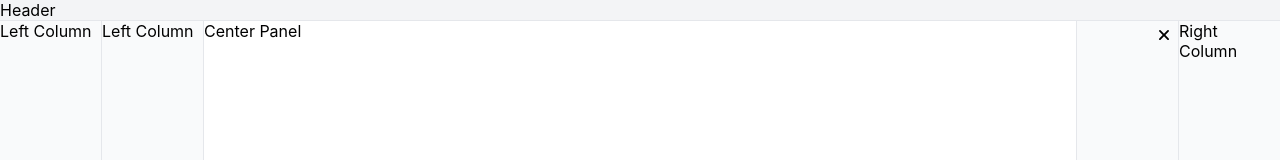
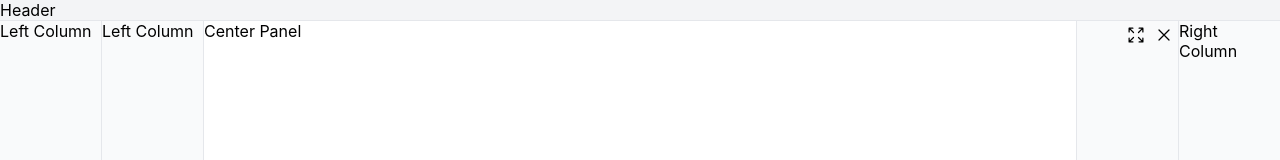
Before and after one commit to personal-island9353/pico-ide, a React (Vite) app: page / in a window 1280 px wide. Shown: the top 160 px of the page. Built offline with nearby package versions, Linux system fonts and the light colour scheme.

Commit message:
Add maximize button to Sidebar using `ArrowsPointingOutIcon`

```diff
--- a/src/app/App.tsx
+++ b/src/app/App.tsx
@@ -3,7 +3,7 @@ import Header from "@components/layout/Header";
 import Sidebar from "@components/layout/Sidebar";
 import Content from "@components/layout/Content";
 import Footer from "@components/layout/Footer";
-import { XMarkIcon } from "@heroicons/react/16/solid";
+import { ArrowsPointingOutIcon, XMarkIcon } from "@heroicons/react/24/outline";
 import IconButton from "@components/ui/IconButton";
 import styles from "./App.module.css";
 
@@ -17,6 +17,7 @@ function App() {
         <Content bottomPanel={"Bottom Panel"}>Center Panel</Content>
         <Sidebar side="right">
           <div className={styles.iconButtonWrapper}>
+            <IconButton icon={<ArrowsPointingOutIcon />} title="Maximize" />
             <IconButton
               icon={<XMarkIcon />}
               onClick={() => console.log("Close clicked")}
```
